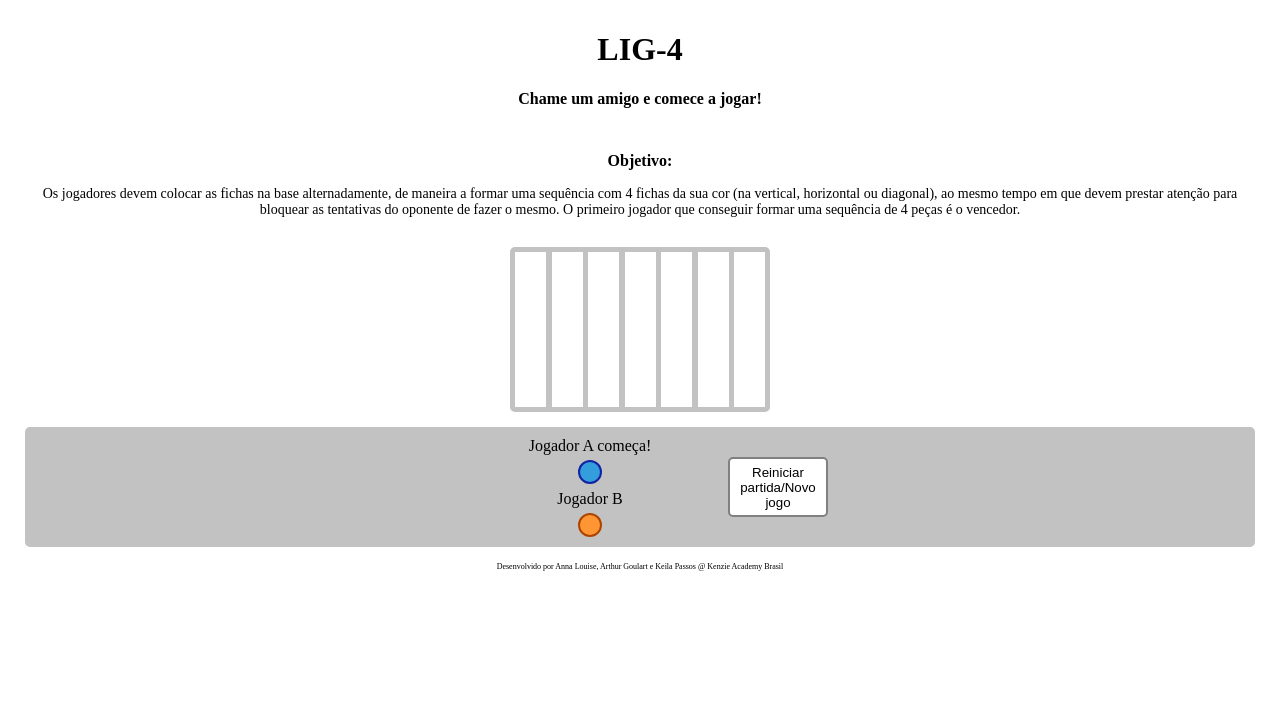
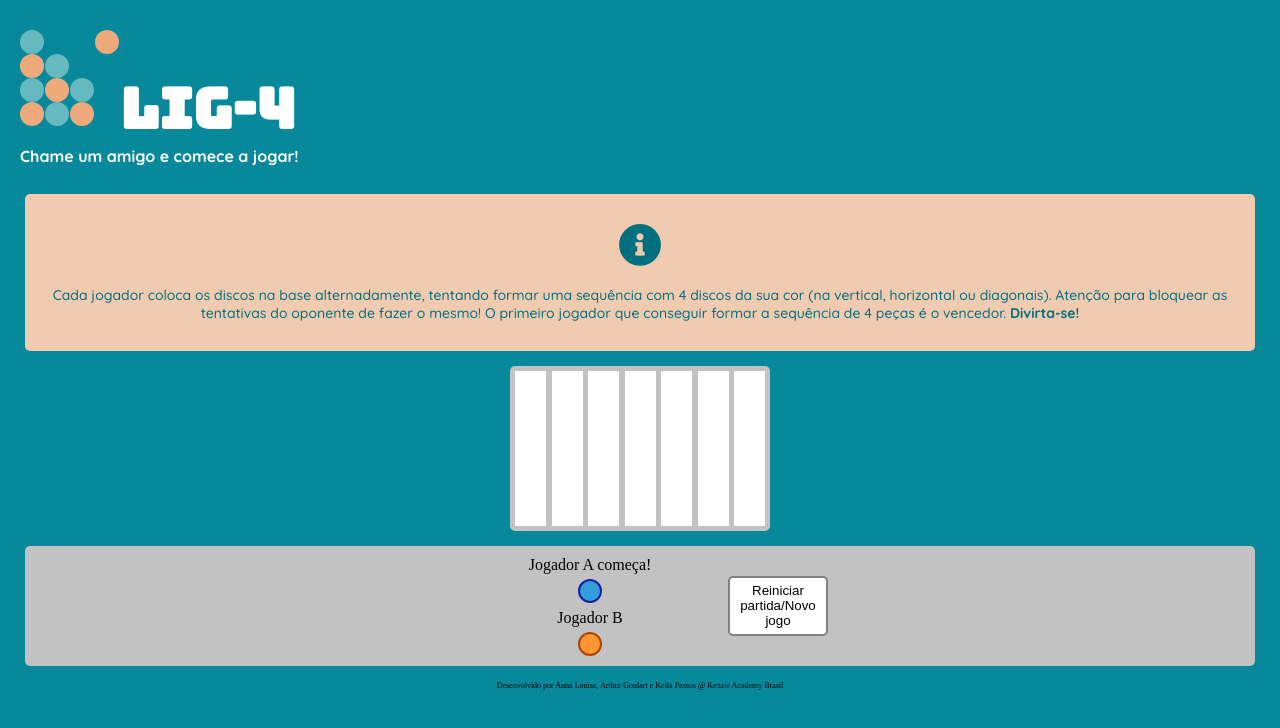
Before and after one commit to keilapassos/lig4, a plain HTML site: page index.html in a window 1280 px wide. Drawn offline with Linux system fonts and the light colour scheme.

Commit message:
Estilização CSS

```diff
--- a/index.html
+++ b/index.html
@@ -7,23 +7,48 @@
     <title>Lig-4</title>
     <link rel="stylesheet" href="style.css">
     <link rel="preconnect" href="https://fonts.gstatic.com">
-    <link href="https://fonts.googleapis.com/css2?family=Russo+One&display=swap" rel="stylesheet">
+    <link href="https://fonts.googleapis.com/css2?family=Bungee&family=Quicksand:wght@300;500;700&display=swap"
+    rel="stylesheet">
+    <link rel="stylesheet" href="https://use.fontawesome.com/releases/v5.15.3/css/all.css"
+    integrity="sha384-SZXxX4whJ79/gErwcOYf+zWLeJdY/qpuqC4cAa9rOGUstPomtqpuNWT9wdPEn2fk" crossorigin="anonymous">
 </head>
 <body>
     <header>
-        <h1 id="titulo">LIG-4</h1>
+        <div id="logo">
+            <div class="barras">
+                <div class="bola1"></div>
+                <div class="bola2"></div>
+                <div class="bola1"></div>
+                <div class="bola2"></div>
+            </div>
+            <div class="barras">
+                <div class="bola2"></div>
+                <div class="bola1"></div>
+                <div class="bola2"></div>
+            </div>
+            <div class="barras">
+                <div class="bola1"></div>
+                <div class="bola2"></div>
+            </div>
+            <div class="barraReverse">
+                <div class="bola1"></div>
+            </div>
+        </div>
+        <div id="logoText">
+            <h1 id="titulo">LIG-4</h1>
+        </div>
         <h2>Chame um amigo e comece a jogar!</h2>
     </header>
 
     <main>
         <div id="info">
-            <h3>Objetivo:</h3>
-            <p>Os jogadores devem colocar as fichas na base alternadamente,
-            de maneira a formar uma sequência com 4 fichas da sua cor (na
-            vertical, horizontal ou diagonal), ao mesmo tempo em que devem
-            prestar atenção para bloquear as tentativas do oponente de fazer
-            o mesmo. O primeiro jogador que conseguir formar uma sequência
-            de 4 peças é o vencedor.</p>
+            <h3><i class="fas fa-info-circle"></i></h3>
+            <p>Cada jogador coloca os discos na base alternadamente,
+            tentando formar uma sequência com 4 discos da sua cor (na
+            vertical, horizontal ou diagonais). Atenção para bloquear as
+            tentativas do oponente de fazer o mesmo! O primeiro jogador
+            que conseguir formar a sequência de 4 peças é o vencedor.
+            <b>Divirta-se!</b></p>
         </div>
 
         <div id="tabuleiro">
--- a/style.css
+++ b/style.css
@@ -1,15 +1,80 @@
+/*
+tangerine: #E37222;
+teal: #07889B;
+powder: #66B9BF;
+tan: #EEAA7B;
+*/
+
 body {
     display: flex;
     flex-direction: column;
     margin: 10px;
+    background-color: #07889B;
 }
 
 header {
     text-align: center;
+    display: flex;
+    flex-wrap: wrap;
+    margin: 20px 10px 0 10px;
+}
+
+header #logo {
+    display: flex;
+    width: 100px;
+    height: 96px;
+}
+
+header #logo .barras {
+    display: flex;
+    flex-direction: column-reverse;
+    height: inherit;
+    width: 25px;
+}
+
+header #logo .barraReverse {
+    display: flex;
+    flex-direction: column;
+    height: inherit;
+    width: 25px;
+}
+
+header #logo .bola1 {
+    background-color: #EEAA7B;
+    width: 24px;
+    height: 24px;
+    border-radius: 12px;
+}
+
+header #logo .bola2 {
+    background-color: #66B9BF;
+    width: 24px;
+    height: 24px;
+    border-radius: 12px;
+}
+
+header #logoText {
+    display: flex;
+    flex-direction: column;
+}
+
+header #logoText h1 {
+    font-family: "Bungee", sans-serif;
+    font-size: 56px;
+    font-weight: 700;
+    color: white;
+    margin-block-start: 0.75em;
+    margin-block-end: 0em;
 }
 
 header h2 {
+    min-width: 88vw;
     font-size: 16px;
+    font-family: "Quicksand", sans-serif;
+    color: white;
+    text-align: left;
+    margin-block-start: 0;
+    font-weight: 700;
 }
 
 main {
@@ -21,16 +86,27 @@ main {
 
 main #info {
     margin: 15px;
+    background-color: #f1cbb0;
+    border-radius: 5px;
+    padding: 15px;
 }
 
 main #info h3 {
     text-align: center;
-    font-size: 16px;
+    font-size: 43px;
+    font-family: "Quicksand", sans-serif;
+    font-weight: 700;
+    color: #006f80;
+    margin-block-start: 0.2em;
+    margin-block-end: 0.2em;
 }
 
 main #info p {
     text-align: center;
     font-size: 14px;
+    font-family: "Quicksand", sans-serif;
+    font-weight: 500;
+    color: #006f80;
 }
 
 #tabuleiro {
```
